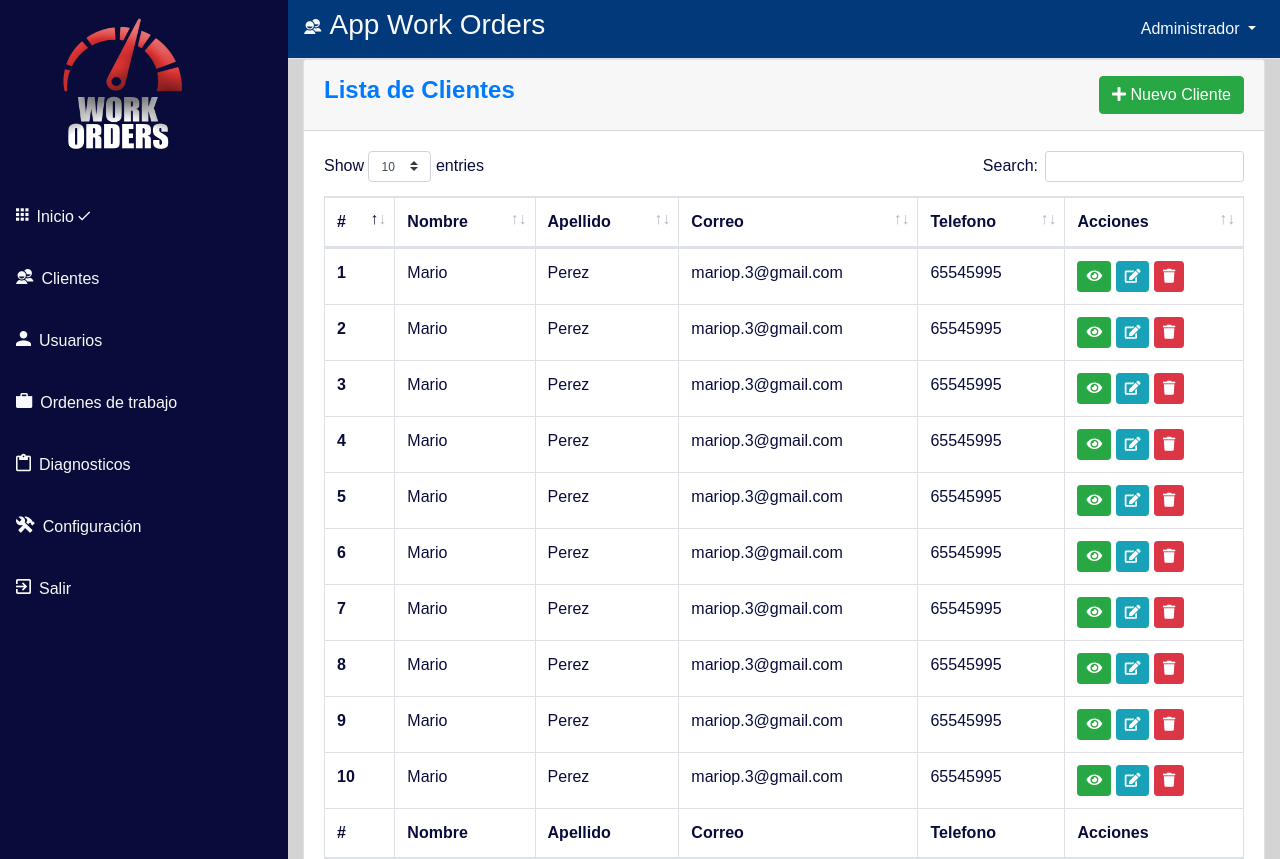
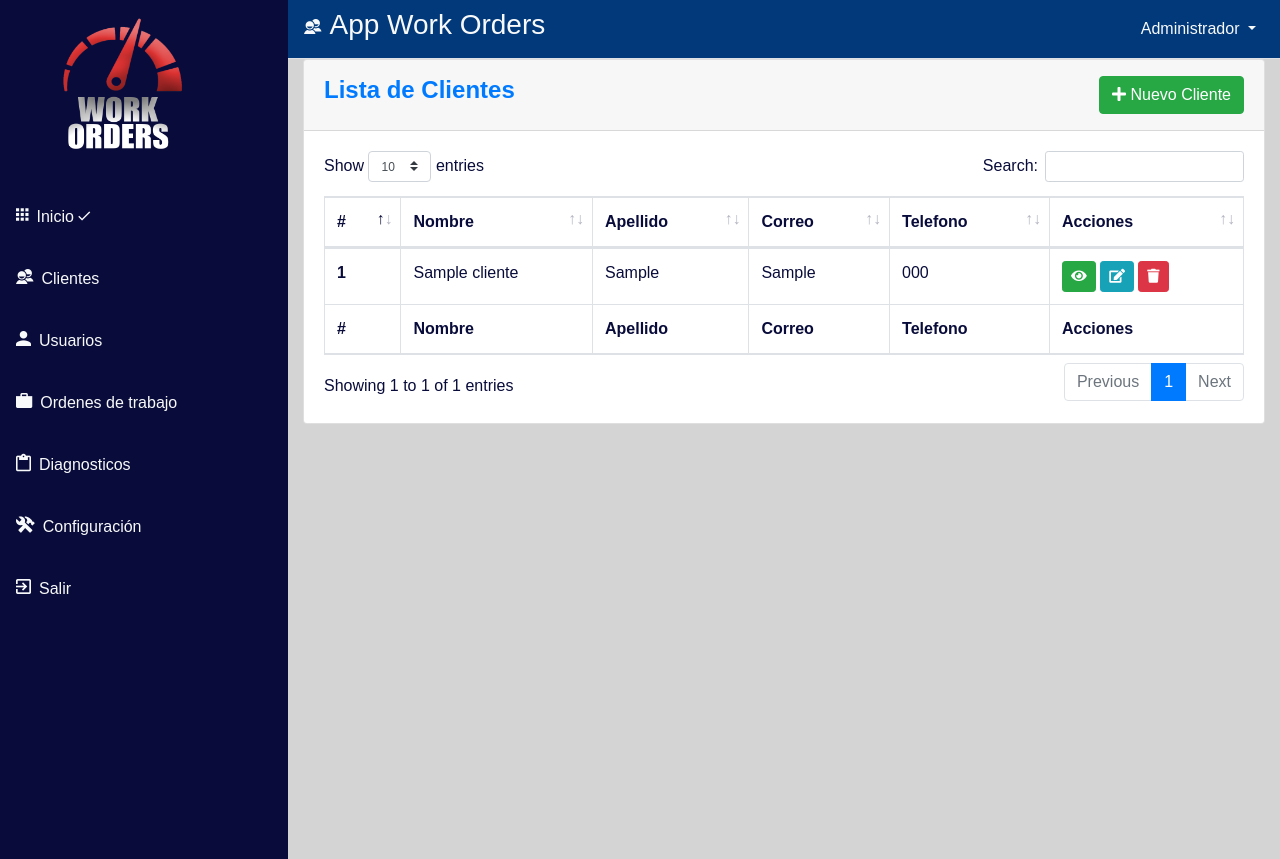
Before and after one commit to Estuardo-Sazo/taller-django, a Django app: page /clientes/ in a window 1280 px wide. Run offline with Django 3.2, Linux system fonts and the light colour scheme; tables that the repository leaves empty hold one stand-in row (values such as "Sample post"); some libraries are stand-ins or nearby versions.

Commit message:
Obtener y mostrar listado de clientes

```diff
--- a/clientes/views.py
+++ b/clientes/views.py
@@ -1,8 +1,9 @@
 from django.shortcuts import redirect, render
 from .forms import ClienteForm
-clientes=[1,2,3,4,5,6,7,8,9,10,11,12,13,14,15,16,17,18,19,20,21,22,23]
+from .models import Cliente
 
 def list_clientes(requets):
+    clientes =Cliente.objects.all()
     return render(requets,'clientes/lista.html',{'clientes':clientes})
 
 def nuevo_cliente(request):
--- a/templates/clientes/lista.html
+++ b/templates/clientes/lista.html
@@ -55,11 +55,11 @@
 
                         {% for c in clientes %}
                         <tr>
-                          <th scope="row">{{c}}</th>
-                          <td>Mario </td>
-                          <td>Perez</td>
-                          <td>mariop.3@gmail.com</td>
-                          <td>65545995</td>
+                          <th scope="row">{{c.id}}</th>
+                          <td>{{c.nombre}} </td>
+                          <td>{{c.apellido}}</td>
+                          <td>{{c.correo}}</td>
+                          <td>{{c.telefono}}</td>
                           <td>
                             <a href="#" class="btn btn-success btn-circle btn-sm">
                                 <i class="fas fa-eye"></i>
```
